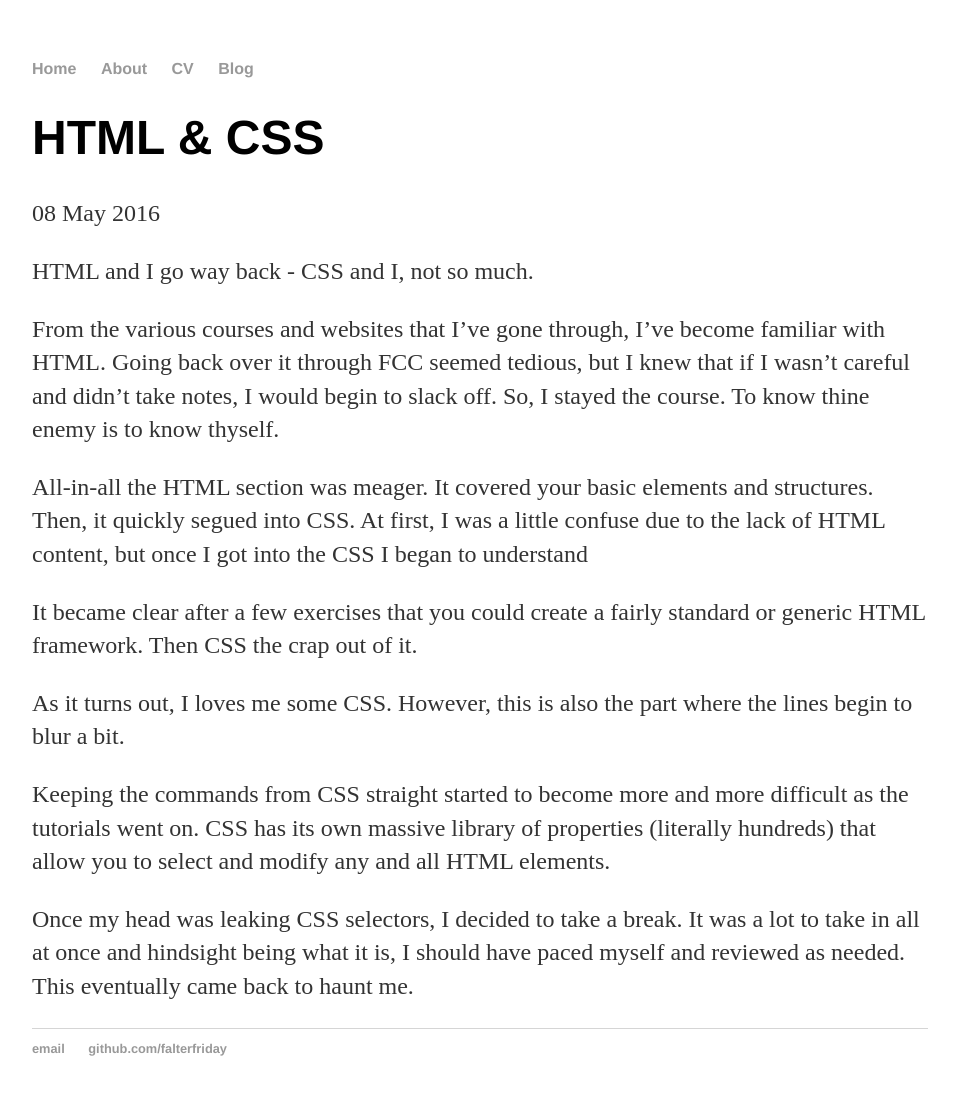
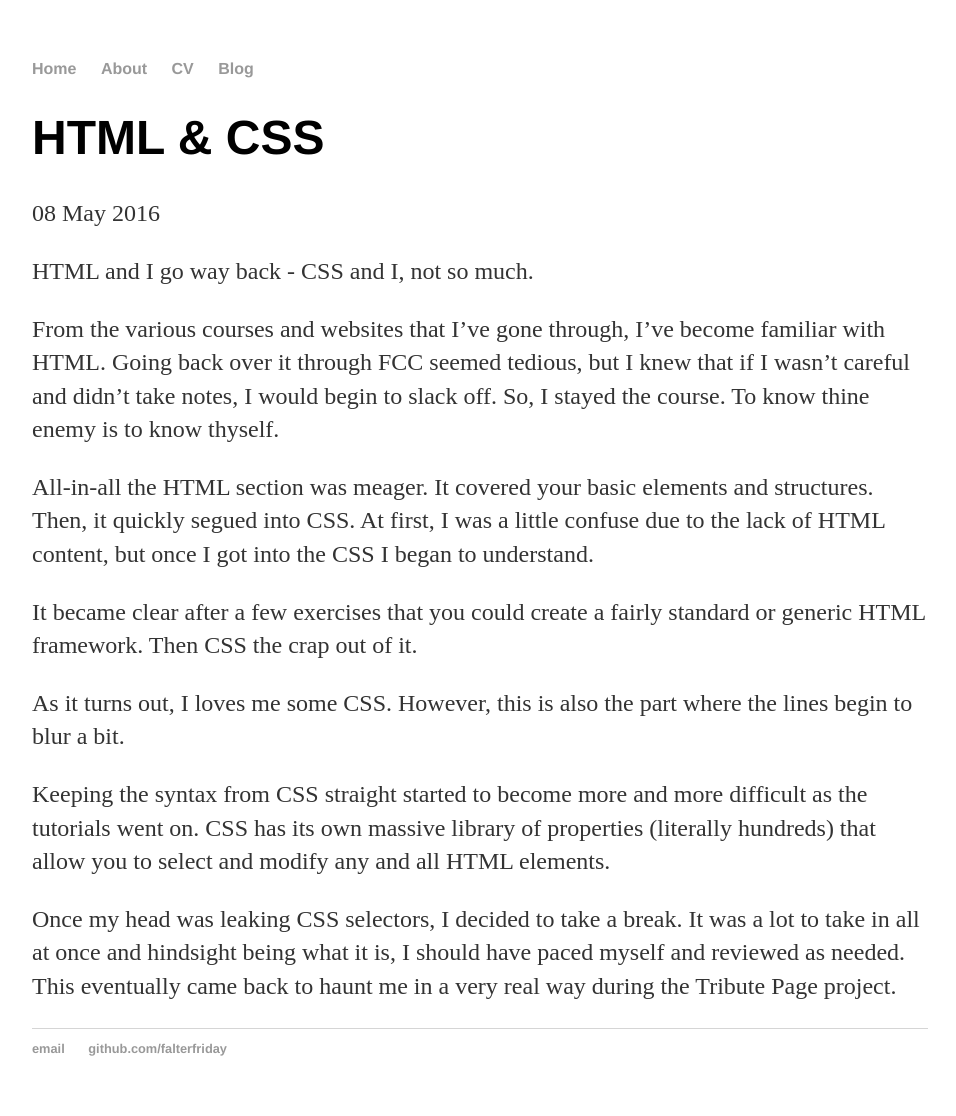
Before and after one commit to falterfriday/blog, a Jekyll site: the page built from _posts/2016-05-08-HTML-&-CSS.md, in a window 1280 px wide. Shown: the whole page, without its empty margins (160-1116 px from the left). Built offline with Jekyll 4.4.1, drawn with Linux system fonts in a browser that asks for light colours.

Commit message:
Update 2016-05-08-HTML-&-CSS.md

```diff
--- a/_posts/2016-05-08-HTML-&-CSS.md
+++ b/_posts/2016-05-08-HTML-&-CSS.md
@@ -7,12 +7,12 @@ HTML and I go way back - CSS and I, not so much.
 
 From the various courses and websites that I've gone through, I've become familiar with HTML. Going back over it through FCC seemed tedious, but I knew that if I wasn't careful and didn't take notes, I would begin to slack off. So, I stayed the course. To know thine enemy is to know thyself.
 
-All-in-all the HTML section was meager. It covered your basic elements and structures. Then, it quickly segued into CSS. At first, I was a little confuse due to the lack of HTML content, but once I got into the CSS I began to understand
+All-in-all the HTML section was meager. It covered your basic elements and structures. Then, it quickly segued into CSS. At first, I was a little confuse due to the lack of HTML content, but once I got into the CSS I began to understand.
 
 It became clear after a few exercises that you could create a fairly standard or generic HTML framework. Then CSS the crap out of it.
 
 As it turns out, I loves me some CSS. However, this is also the part where the lines begin to blur a bit.
 
-Keeping the commands from CSS straight started to become more and more difficult as the tutorials went on. CSS has its own massive library of properties (literally hundreds) that allow you to select and modify any and all HTML elements.
+Keeping the syntax from CSS straight started to become more and more difficult as the tutorials went on. CSS has its own massive library of properties (literally hundreds) that allow you to select and modify any and all HTML elements.
 
-Once my head was leaking CSS selectors, I decided to take a break. It was a lot to take in all at once and hindsight being what it is, I should have paced myself and reviewed as needed. This eventually came back to haunt me.
+Once my head was leaking CSS selectors, I decided to take a break. It was a lot to take in all at once and hindsight being what it is, I should have paced myself and reviewed as needed. This eventually came back to haunt me in a very real way during the Tribute Page project.
```
